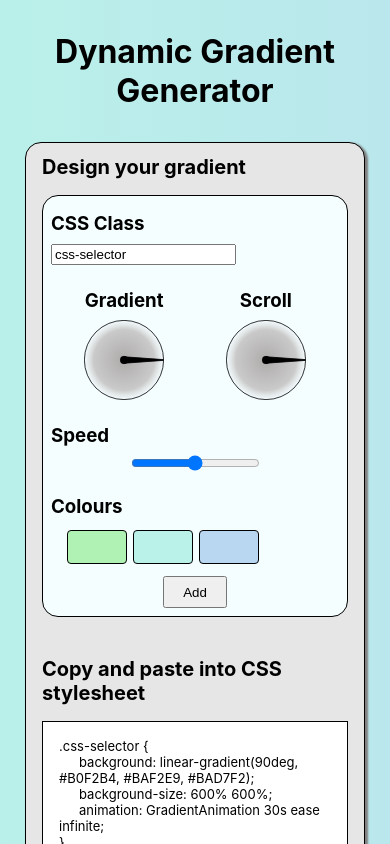
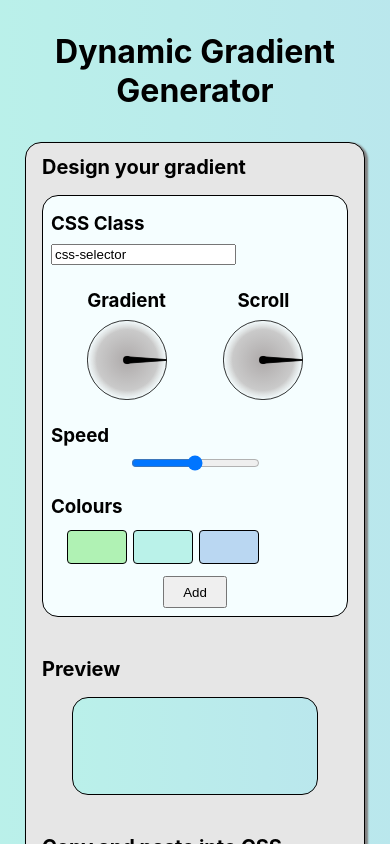
Before and after one commit to the-abe-train/dynamic-gradient, a React (Create React App) app: page / in a window 390 px wide. Shown: the top 844 px of the page. Built offline with nearby package versions, Linux system fonts and the light colour scheme; no server answers.

Commit message:
Improved responsiveness

```diff
--- a/src/App.css
+++ b/src/App.css
@@ -91,8 +91,9 @@ button:hover {
 
 #wheels {
   display: flex;
-  justify-content: center;
-  gap: 15%;
+  justify-content: space-around;
+  width: 90%;
+  margin: 0 auto;
 }
 
 .wheel {
@@ -124,8 +125,6 @@ button:hover {
 #colour-picker {
   display: flex;
   flex-direction: column;
-  /* border-radius: 9px;
-  box-shadow: 0 6px 12px rgba(0, 0, 0, 0.15); */
 }
 
 #colours-section {
@@ -143,8 +142,7 @@ button:hover {
   padding: 1rem;
   border: solid 1px black;
   border-left: none;
-  border-radius: 0 .5rem .5rem 0;
-  /* overflow: hidden; */
+  border-radius: 0 0.5rem 0.5rem 0;
 }
 
 #pallet-btns {
@@ -155,7 +153,7 @@ button:hover {
 }
 
 .pallet-btn {
-  margin: .1rem;
+  margin: 0.1rem;
   width: 4rem;
 }
 
@@ -228,7 +226,7 @@ button:hover {
 
 #reset-btn {
   color: white;
-  background-color: #DB0000;
+  background-color: #db0000;
   border: solid 1px black;
   border-radius: 0.5rem;
   padding: 0 1rem;
@@ -273,6 +271,18 @@ button:hover {
   filter: brightness(90%);
 }
 
+#window-section {
+  display: none;
+}
+
+#window {
+  width: 80%;
+  height: 6rem;
+  margin:  1rem auto;
+  border: solid 1px;
+  border-radius: 1rem;
+}
+
 @media screen and (max-width: 850px) {
   main {
     flex-direction: column;
@@ -301,4 +311,24 @@ button:hover {
   .section {
     padding: 0.75rem 0;
   }
+
+  #pallet {
+    top: 100%;
+    left: 50%;
+    transform: translateX(-50%);
+    height: fit-content;
+    background-color: var(--controls-bg);
+    padding: 1rem;
+    border: solid 1px black;
+    border-radius: 0.5rem;
+  }
+
+
+  /* Window */
+
+  #window-section {
+    display: block;
+  }
+
+
 }
--- a/src/Console/Wheel.js
+++ b/src/Console/Wheel.js
@@ -1,6 +1,15 @@
 import { useEffect, useRef } from "react";
 
 export function Wheel({ name, angle, setAngle }) {
+
+  function checkInput() {
+    const regex = /Android|webOS|iPhone|iPad|iPod|BlackBerry|IEMobile|Opera Mini/i;
+    if (regex.test(navigator.userAgent)) {
+      return "touch"
+    } else {
+      return "mouse";
+    }
+  }
 
   const wheelRef = useRef();
 
@@ -9,6 +18,7 @@ export function Wheel({ name, angle, setAngle }) {
   let rotation;
 
   function activateDrag(e) {
+
     const wheelElement = wheelRef.current;
     const wheelRect = wheelElement.getBoundingClientRect();
     const wheel = {
@@ -17,38 +27,37 @@ export function Wheel({ name, angle, setAngle }) {
     }
 
     const drag = (e) => {
-      const mouse = { mx: e.clientX, my: e.clientY }
-      let { mx, my } = mouse;
+      e.preventDefault();
+      const client = checkInput() === "mouse" ? e : e.touches[0];
+      const point = { mx: client.clientX, my: client.clientY };
+      let { mx, my } = point;
       let { wx, wy } = wheel;
 
       // Calculate angle
       rotation = Math.atan2(my - wy, mx - wx);
-      // wheelElement.style.transform = `rotate(${rotation}rad)`;
       setAngle(rotation);
     }
 
     const deactivateDrag = (e) => {
-      document.removeEventListener("mousemove", drag);
+      document.removeEventListener(`mousemove`, drag);
+      document.removeEventListener(`touchmove`, drag);
     }
 
-    document.addEventListener("mousemove", drag, false);
-    document.addEventListener("mouseup", deactivateDrag, false);
+    document.addEventListener(`mousemove`, drag, false);
+    document.addEventListener(`touchmove`, drag, { passive: false });
+    document.addEventListener(`mouseup`, deactivateDrag, false);
+    document.addEventListener(`touchend`, deactivateDrag, { passive: false });
   }
 
   useEffect(() => {
     const wheelElement = wheelRef.current;
     wheelElement.style.transform = `rotate(${angle}rad)`;
-    // eslint-disable-next-line react-hooks/exhaustive-deps
   }, [angle])
 
 
   return (
-    <div onMouseDown={activateDrag} id="wheel-section" className="subsection">
+    <div onMouseDown={activateDrag} onTouchStart={activateDrag} id="wheel-section" className="subsection">
       <label htmlFor="wheel"><h3>{title}</h3></label>
-      {/* <svg id={`${name}-wheel`} className="wheel" height="100" width="100">
-        <circle cx="50" cy="50" r="40" stroke="black" strokeWidth="3" fill="transparent" />
-        <line x1="50" y1="50" x2="90" y2="50" stroke="black" strokeWidth="3" />
-      </svg> */}
       <img id={`${name}-wheel`} ref={wheelRef} className="wheel" src="images/dial.svg" alt="" />
     </div>
   )
--- a/src/Console/index.js
+++ b/src/Console/index.js
@@ -35,7 +35,7 @@ export function Console() {
   }
 
   useEffect(() => {
-    const style = cssString(speed, coloursList, gradient, scroll, "html");
+    const style = cssString(speed, coloursList, gradient, scroll, "html, #window");
     setPreview(style);
   }, [speed, coloursList, gradient, scroll])
 
@@ -51,9 +51,7 @@ export function Console() {
 
   return (
     <main >
-      <style> {preview} </style>
       <div id="controls" className="console-half">
-
         <div className="section">
           <h2>Design your gradient</h2>
           <div id="controls-functions">
@@ -66,6 +64,10 @@ export function Console() {
             <Colours coloursList={coloursList} setColoursList={setColoursList} square={square} setSquare={setSquare} />
           </div>
         </div>
+      </div>
+      <div id="window-section" className="section">
+        <h2>Preview</h2>
+        <div id="window"></div>
       </div>
       <div id="output-half" className="console-half">
         <div className="section">
@@ -87,6 +89,7 @@ export function Console() {
           </div>
         </div>
       </div>
+      <style> {preview} </style>
     </main >
   )
 }
--- a/src/index.css
+++ b/src/index.css
@@ -5,7 +5,7 @@ body {
     sans-serif;
   -webkit-font-smoothing: antialiased;
   -moz-osx-font-smoothing: grayscale;
-  height: 100vh;
+  height: 100%;
   background-repeat: no-repeat;
   background-attachment: fixed;
 }
```
